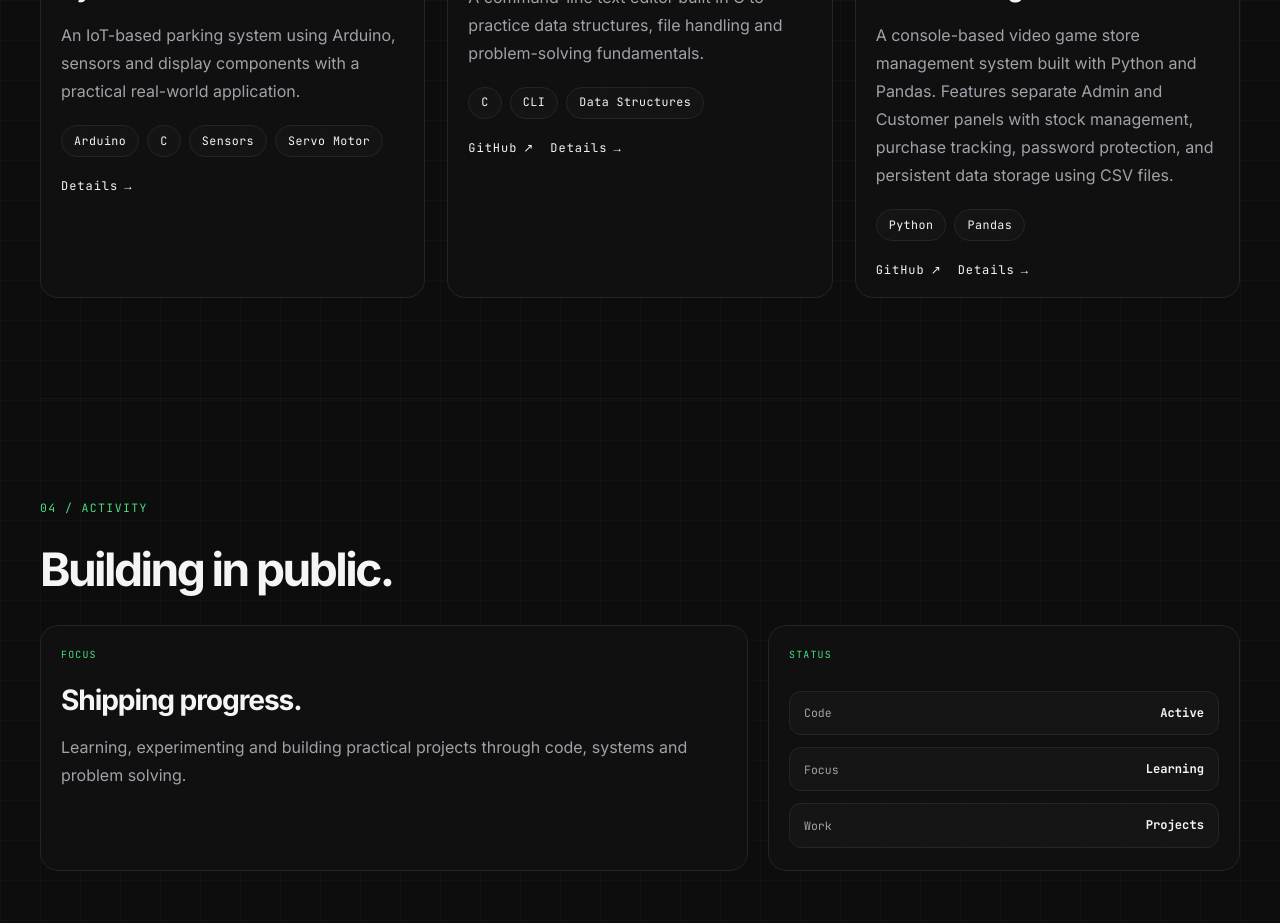
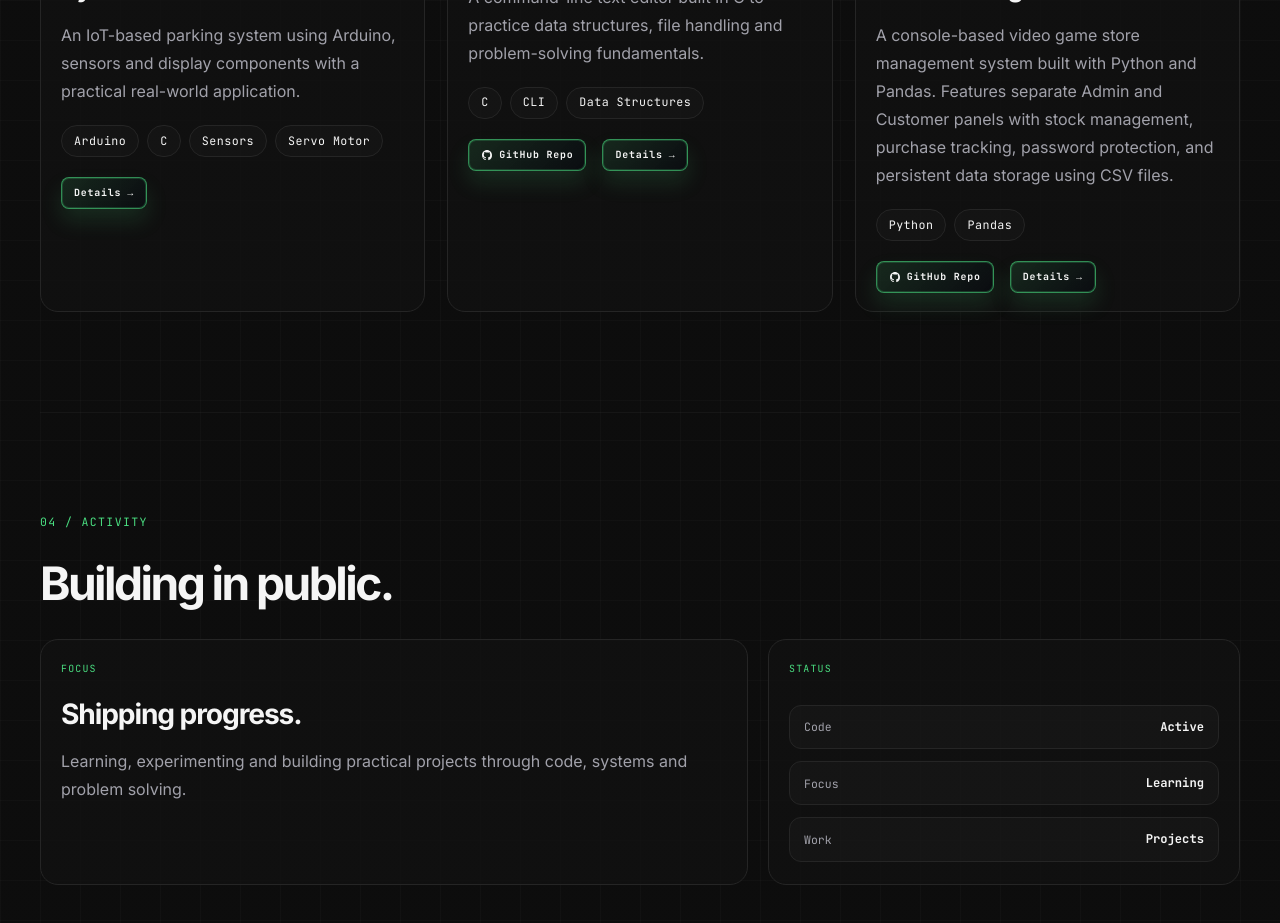
Before and after one commit to prajwaltotad/myportfolio, a React (Vite) app: page / in a window 1280 px wide. Shown: the part 2720-3643 px from the top of the page. Built offline with nearby package versions, Linux system fonts and the light colour scheme.

Commit message:
Update projects section with glow

```diff
--- a/src/App.css
+++ b/src/App.css
@@ -699,32 +699,47 @@
 .project-details-trigger {
   display: inline-flex;
   align-items: center;
+  justify-content: center;
   gap: 6px;
+  min-height: 32px;
+  padding: 0 12px;
   text-decoration: none;
   color: var(--text);
   font-family: var(--font-mono);
-  font-size: 0.75rem;
+  font-size: 0.62rem;
+  font-weight: 700;
   letter-spacing: 0.08em;
-  border-bottom: 1px solid transparent;
-  background: transparent;
-  border: none;
-  padding: 0;
+  border: 1px solid rgba(74, 222, 128, 0.6);
+  border-radius: 8px;
+  background: linear-gradient(135deg, rgba(74, 222, 128, 0.12), rgba(3, 7, 18, 0.4));
+  box-shadow: inset 0 0 0 1px rgba(74, 222, 128, 0.12), 0 10px 18px rgba(0, 0, 0, 0.18);
   cursor: pointer;
-  transition: transform 0.25s cubic-bezier(0.2, 0.8, 0.2, 1),
-    box-shadow 0.25s ease, border-color 0.25s ease;
+  transition: transform 0.22s ease, box-shadow 0.22s ease, border-color 0.22s ease, background 0.22s ease;
+  animation: buttonGlow 2s ease-in-out infinite;
 }
 
 .project-actions a:hover,
 .project-actions a:focus-visible,
 .project-details-trigger:hover,
 .project-details-trigger:focus-visible {
-  border-color: rgba(74, 222, 128, 0.45);
-}
-
-.project-actions a:hover,
-.project-actions a:focus-visible {
-  transform: translateY(-2px) scale(1.04);
-  box-shadow: 0 10px 18px rgba(0, 0, 0, 0.12);
+  transform: translateY(-2px) scale(1.02);
+  border-color: rgba(74, 222, 128, 0.9);
+  box-shadow: inset 0 0 0 1px rgba(74, 222, 128, 0.18), 0 14px 22px rgba(74, 222, 128, 0.12);
+}
+
+.project-gh-icon {
+  display: inline-flex;
+  align-items: center;
+  justify-content: center;
+  width: 12px;
+  height: 12px;
+  flex-shrink: 0;
+}
+
+.project-gh-icon svg {
+  width: 100%;
+  height: 100%;
+  display: block;
 }
 
 .activity-grid {
@@ -1468,12 +1483,10 @@
   }
 
   .hero-name {
-    white-space: nowrap;
-    width: max-content;
-    max-width: 100%;
-    flex-wrap: nowrap;
-    row-gap: 0;
-    min-width: 0;
+    white-space: normal;
+    width: auto;
+    flex-wrap: wrap;
+    row-gap: 0.05em;
   }
 
   .hero-name-word {
@@ -1549,9 +1562,18 @@
   }
 
   .project-actions {
-    flex-direction: column;
-    align-items: flex-start;
+    display: flex;
+    flex-direction: row;
+    align-items: center;
     gap: 10px;
+    flex-wrap: nowrap;
+  }
+
+  .project-actions a,
+  .project-details-trigger {
+    flex: 1 1 0;
+    min-width: 0;
+    white-space: nowrap;
   }
 
   .footer-inner {
--- a/src/App.tsx
+++ b/src/App.tsx
@@ -421,7 +421,12 @@ function App() {
                 <div className="project-actions">
                   {project.github ? (
                     <a href={project.github} target="_blank" rel="noreferrer">
-                      GitHub <span aria-hidden="true">↗</span>
+                      <span className="project-gh-icon" aria-hidden="true">
+                        <svg viewBox="0 0 24 24" fill="currentColor" aria-hidden="true">
+                          <path d="M12 2C6.477 2 2 6.598 2 12.253c0 4.52 2.865 8.349 6.839 9.704.5.093.682-.224.682-.5 0-.245-.009-.894-.014-1.753-2.782.621-3.369-1.375-3.369-1.375-.455-1.19-1.11-1.507-1.11-1.507-.909-.637.069-.624.069-.624 1.004.073 1.533 1.061 1.533 1.061.893 1.571 2.342 1.117 2.912.854.09-.663.349-1.117.634-1.374-2.221-.26-4.557-1.144-4.557-5.093 0-1.125.39-2.046 1.03-2.764-.103-.26-.447-1.307.098-2.724 0 0 .841-.278 2.755 1.057A9.53 9.53 0 0 1 12 7.149c.851.004 1.708.118 2.507.347 1.913-1.335 2.753-1.057 2.753-1.057.547 1.417.202 2.464.099 2.724.642.718 1.028 1.639 1.028 2.764 0 3.958-2.34 4.83-4.569 5.085.36.319.678.946.678 1.907 0 1.377-.012 2.486-.012 2.824 0 .278.18.599.688.497A10.256 10.256 0 0 0 22 12.253C22 6.598 17.523 2 12 2Z"/>
+                        </svg>
+                      </span>
+                      GitHub Repo
                     </a>
                   ) : null}
                   {project.demo ? (
```
